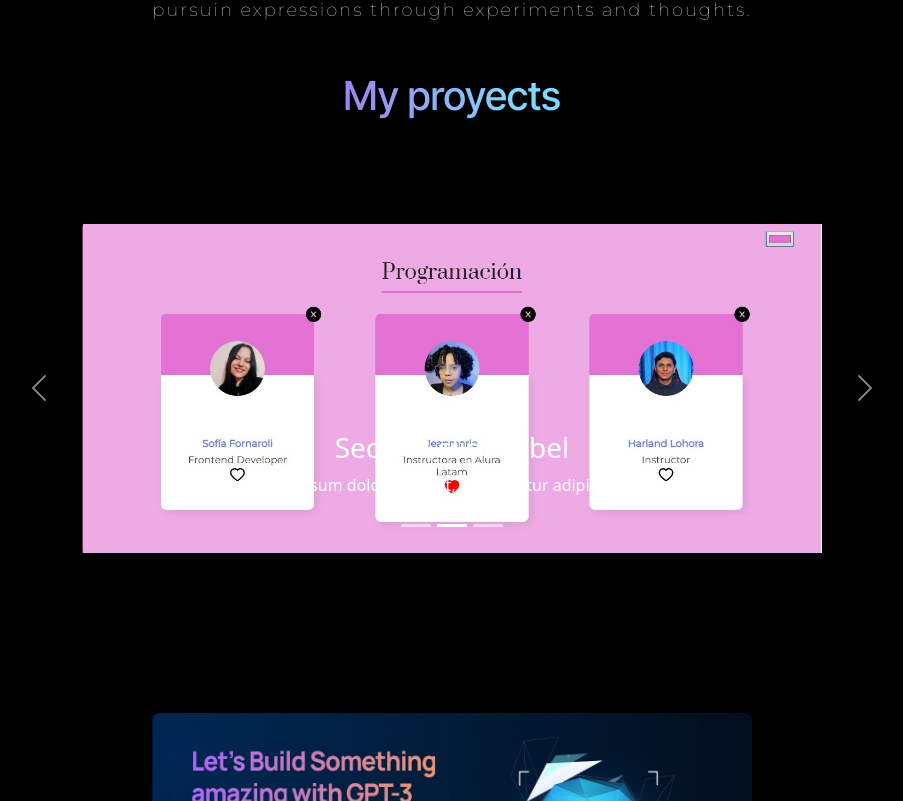
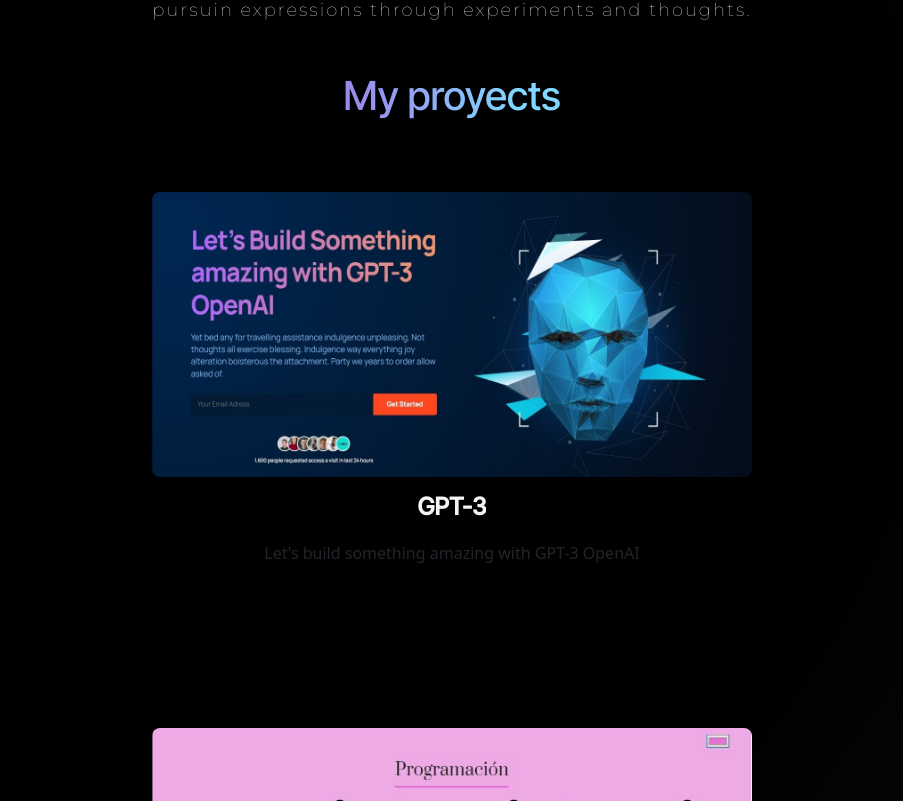
Before and after one commit to Sofia0101/portfolio1, a React (Create React App) app: page / in a window 1280 px wide. Shown: the part 559-1360 px from the top of the page, without its empty margins (188-1091 px from the left). Built offline with nearby package versions, Linux system fonts and the light colour scheme; a web font is replaced by a local one.

Commit message:
elimine carousel

```diff
--- a/package.json
+++ b/package.json
@@ -3,6 +3,7 @@
   "version": "0.1.0",
   "private": true,
   "dependencies": {
+    "@babel/helper-create-class-features-plugin": "^7.23.10",
     "@emotion/react": "^11.11.1",
     "@emotion/styled": "^11.11.0",
     "@mui/material": "^5.14.16",
--- a/src/App.js
+++ b/src/App.js
@@ -6,7 +6,6 @@
 import "./css/contact.css";
 import "./css/icons.css";
 import "./css/proyects.css";
-import "./css/carousel.css"
 
 import "bootstrap/dist/css/bootstrap.min.css";
 import Header from "./components/header";
@@ -14,7 +13,6 @@
 import Proyects from "./components/proyects";
 import Info from "./components/icons";
 import Navi from "./components/NavBar";
-import UncontrolledExample from "./components/slides";
 
 function App() {
   return (
@@ -25,9 +23,7 @@
           <Header />
           <main className="content" id="Content" data-scroll="area"></main>
           <div className="content_inner" data-scroll="target"></div>
-          <Aboutme />
-          <UncontrolledExample />
-          <Proyects />
+          <Aboutme />          <Proyects />
           <Info />
         </div>
       </section>
--- a/src/components/slides.jsx
+++ /dev/null
@@ -1,52 +0,0 @@
-import Carousel from "react-bootstrap/Carousel";
-import Image from "react-bootstrap/Image";
-import Imagengpt3 from "../img/imagenGpt3.jpeg";
-import ImagenApeperia from "../img/apeperia.jpeg";
-import ImagenOrg from "../img/org.jpeg";
-
-function UncontrolledExample() {
-
-  return (
-    <div className="carousel">
-    <Carousel>
-      <Carousel.Item>
-        <Image
-          className="d-block w-100"
-          src={Imagengpt3}
-          alt="Image Two"
-        />
-        <Carousel.Caption>
-          <h3>First slide label</h3>
-          <p>Nulla vitae elit libero, a pharetra augue mollis interdum.</p>
-        </Carousel.Caption>
-      </Carousel.Item>
-      <Carousel.Item>
-        <Image
-          className="d-block w-100"
-          src={ImagenOrg}
-          alt="Image Two"
-        />
-        <Carousel.Caption>
-          <h3>Second slide label</h3>
-          <p>Lorem ipsum dolor sit amet, consectetur adipiscing elit.</p>
-        </Carousel.Caption>
-      </Carousel.Item>
-      <Carousel.Item>
-        <Image
-          className="d-block w-100"
-          src={ImagenApeperia}
-          alt="Image Two"
-        />
-        <Carousel.Caption>
-          <h3>Third slide label</h3>
-          <p>
-            Praesent commodo cursus magna, vel scelerisque nisl consectetur.
-          </p>
-        </Carousel.Caption>
-      </Carousel.Item>
-    </Carousel>
-    </div>
-  );
-}
-
-export default UncontrolledExample;
--- a/src/css/carousel.css
+++ /dev/null
@@ -1,9 +0,0 @@
-.carousel{
-    /* width: 770px; */
-    width: 100%;
-    /* padding: 3rem; */
-    justify-content: center;
-    display: flex;
-    padding: 0 12%;
-    margin: 3rem 0;
-}
```
Also changed, not shown: 2 other files (tests, documents, lock files or other folders).
